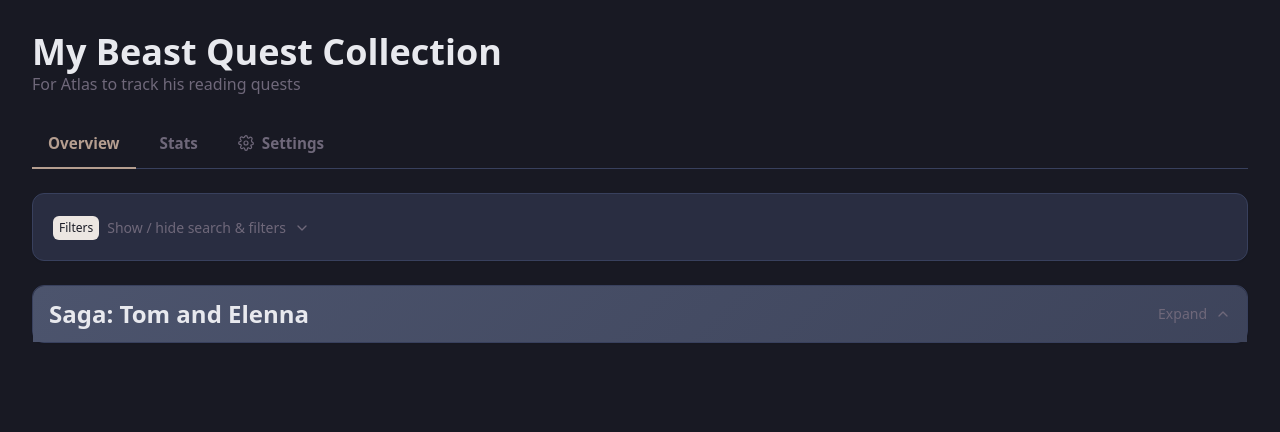
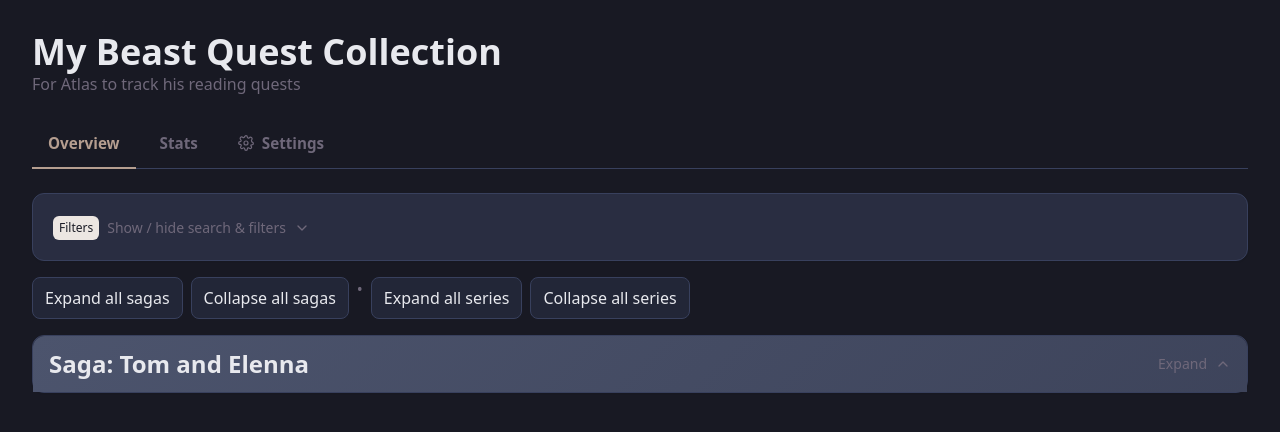
Before and after one commit to Dashdor182/beastquest, a plain HTML site: page index.html in a window 1280 px wide. Drawn offline with nearby package versions, Linux system fonts and the light colour scheme.

Commit message:
Update index.html

```diff
--- a/index.html
+++ b/index.html
@@ -33,7 +33,7 @@
     <!-- OVERVIEW TAB -->
     <section id="tab-overview" class="tab-panel block" role="tabpanel" aria-labelledby="tabOverview">
       <!-- Controls -->
-      <section class="panel rounded-xl shadow-sm border brand-border p-3 sm:p-5 mb-6 sticky-toolbar">
+      <section class="panel rounded-xl shadow-sm border brand-border p-3 sm:p-5 mb-4 sticky-toolbar">
         <!-- Collapsible Filters -->
         <details id="filtersCollapse" class="group">
           <summary class="cursor-pointer select-none inline-flex items-center gap-2 text-sm muted hover:text-[color:var(--text)]">
@@ -77,6 +77,15 @@
         </details>
       </section>
 
+      <!-- Global expand/collapse tools -->
+      <div class="flex flex-wrap gap-2 mb-4">
+        <button id="btnExpandAllSagas" class="btn btn-ghost">Expand all sagas</button>
+        <button id="btnCollapseAllSagas" class="btn btn-ghost">Collapse all sagas</button>
+        <span class="muted">•</span>
+        <button id="btnExpandAllSeries" class="btn btn-ghost">Expand all series</button>
+        <button id="btnCollapseAllSeries" class="btn btn-ghost">Collapse all series</button>
+      </div>
+
       <!-- Results container -->
       <div id="results" class="space-y-8"></div>
     </section>
@@ -105,6 +114,12 @@
             </div>
           </div>
         </section>
+
+        <!-- Stats tools -->
+        <div class="flex flex-wrap gap-2">
+          <button id="btnStatsExpandAllSagas" class="btn btn-ghost">Expand all sagas</button>
+          <button id="btnStatsCollapseAllSagas" class="btn btn-ghost">Collapse all sagas</button>
+        </div>
 
         <!-- Direct saga list -->
         <div id="sagaBreakdown" class="grid gap-4"></div>
@@ -140,7 +155,7 @@
   <template id="tpl-series">
     <!-- Extra margin so series blocks aren’t cramped -->
     <section class="panel rounded-xl border brand-border shadow-sm mb-4 sm:mb-6">
-      <div class="px-4 py-3 rounded-t-xl header-grad" data-series-header></div>
+      <div class="px-4 py-3 rounded-t-xl header-grad series-header-click" data-series-header></div>
       <div class="p-4" data-series-body>
         <div data-series-mini class="mb-3"></div>
         <div class="grid gap-3 sm:grid-cols-2 lg:grid-cols-3" data-series-grid></div>
```
